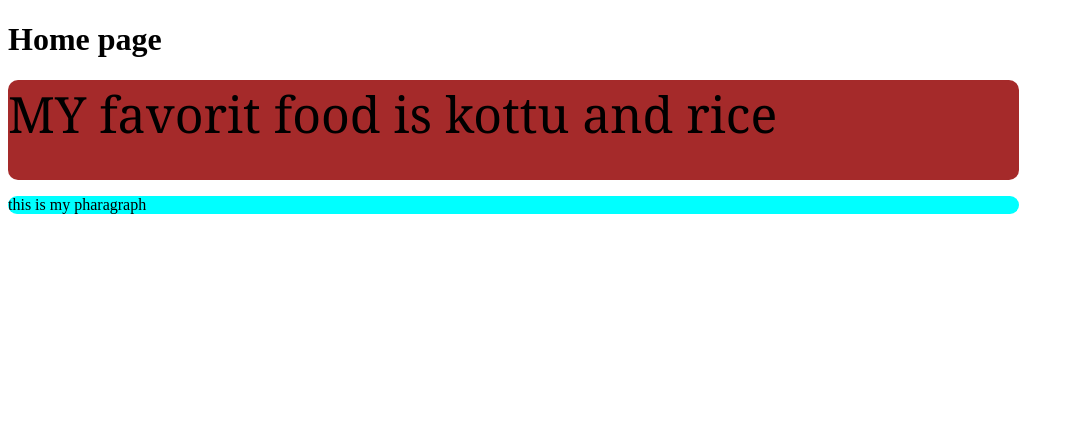
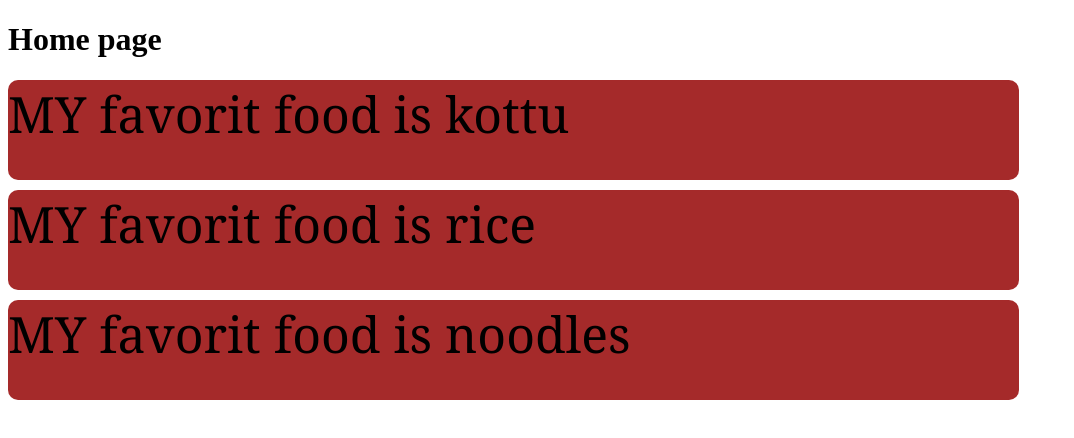
Before and after one commit to Chandima0406/ReactPractice, a React (Create React App) app: page / in a window 1280 px wide. Shown: the top 438 px of the page, without its empty margins (0-1074 px from the left). Built offline with nearby package versions, Linux system fonts and the light colour scheme.

Commit message:
Props Handling practice

```diff
--- a/src/Components/Topicbox.js
+++ b/src/Components/Topicbox.js
@@ -1,13 +1,12 @@
 import React from 'react'
 import './topicbox.css'
 
-export default function Topicbox() {
-  const topic = "MY favorit food is kottu"
-  const item = "and rice"
+export default function Topicbox(props) {
+
   return (
     <div>
       <div className="topicbox">
-        <span className='text'>{topic} {item}</span>
+        <span className='text'>MY favorit food is {props.food}</span>
       </div>
     </div>
   )
--- a/src/Components/topicbox.css
+++ b/src/Components/topicbox.css
@@ -3,6 +3,7 @@
     width: 80%;
     height: 100px;
     border-radius: 10px;
+    margin-top: 10px;
 
 }
 
--- a/src/Pages/Home.js
+++ b/src/Pages/Home.js
@@ -7,8 +7,10 @@ export default function Home() {
   return (
     <div>
         <h1>Home page</h1>
-      <Topicbox/>
-      <Content/>
+      <Topicbox food ="kottu"/>
+      <Topicbox food ="rice"/>
+      <Topicbox food ="noodles"/>
+
 
 
     </div>
```
Also changed, not shown: src/Components/payment.js (deleted).
